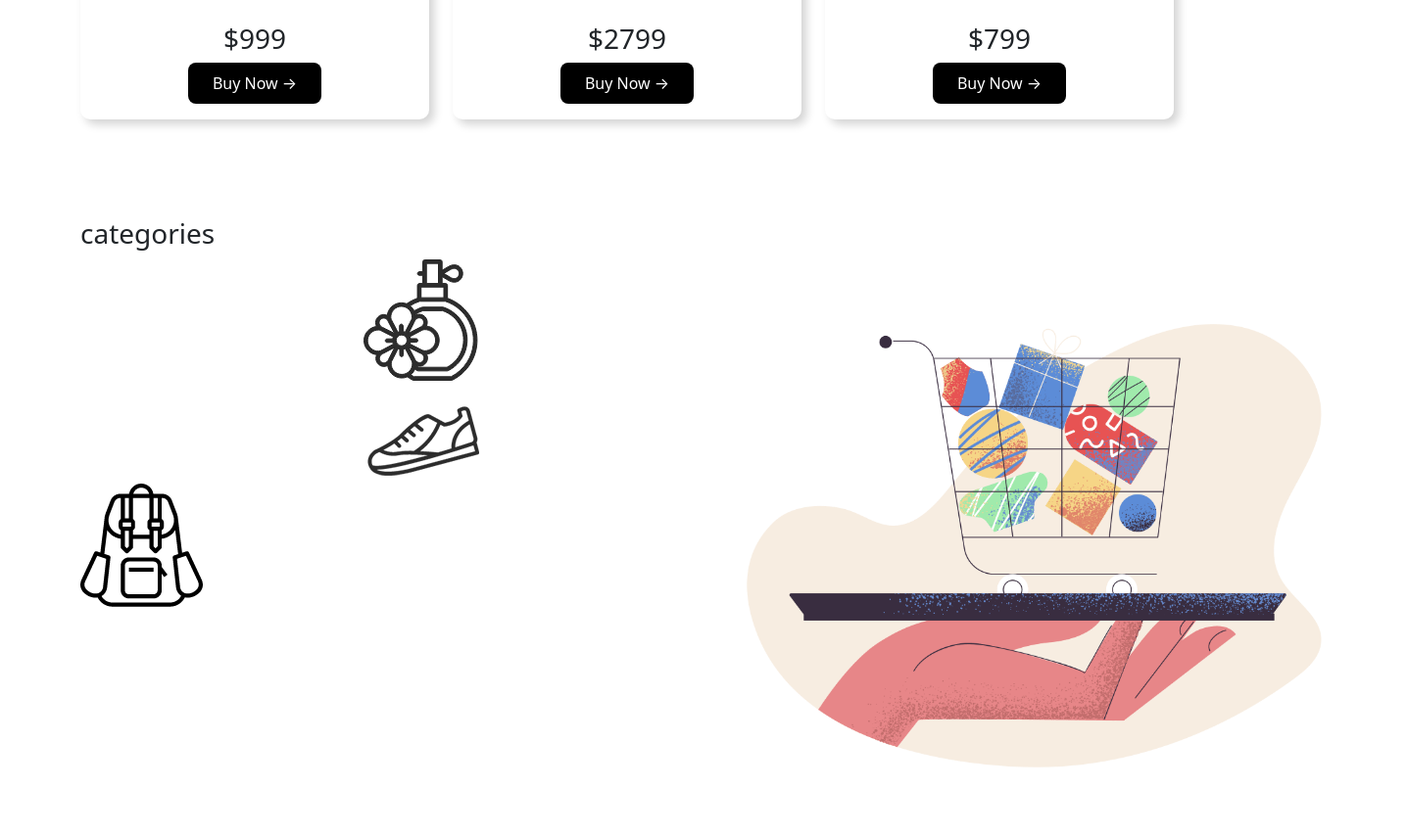
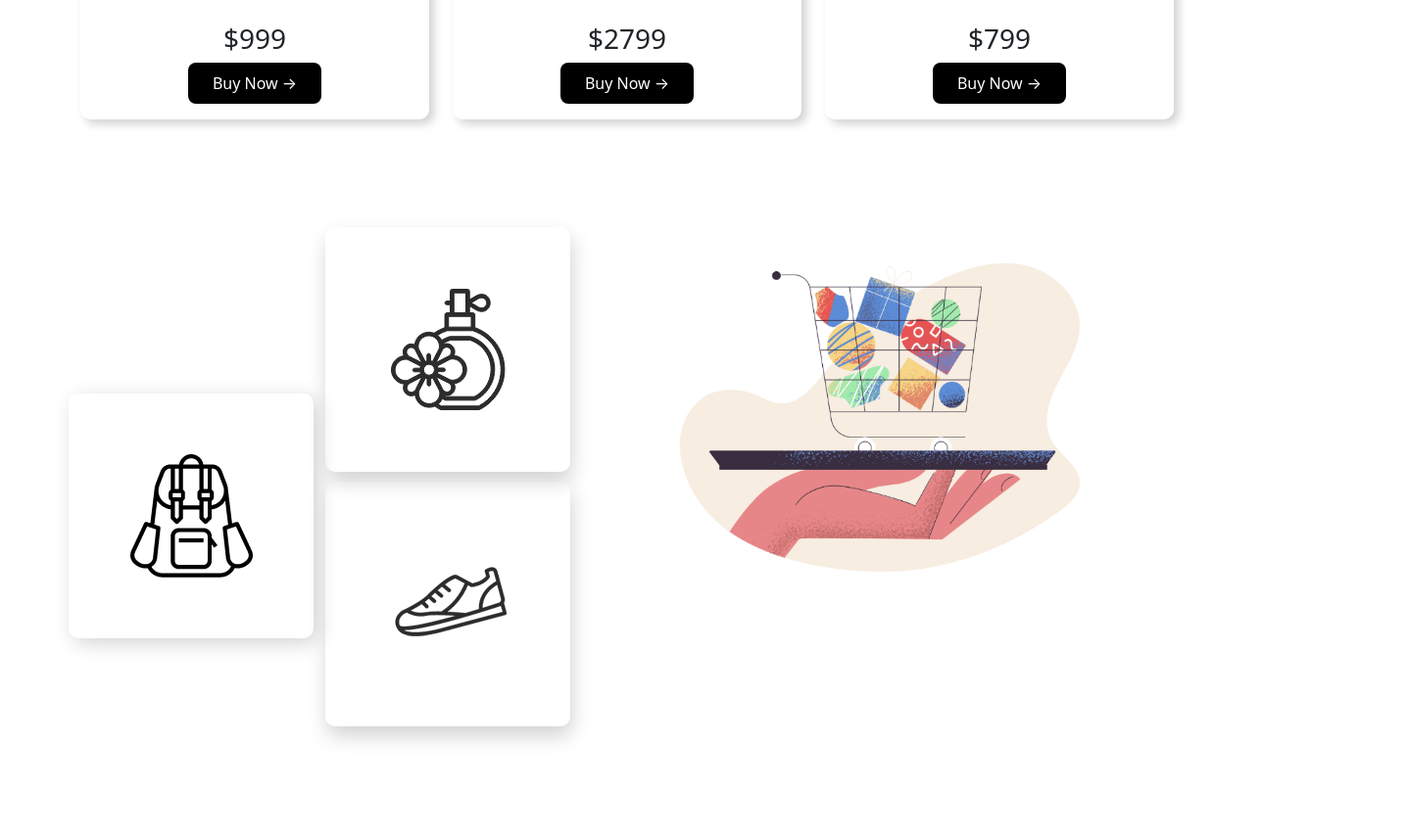
Before and after one commit to mdronysarker/hot-gadgets, a plain HTML site: page index.html in a window 1280 px wide. Shown: the part 1796-2650 px from the top of the page at 98% size, 1436 px wide, since content can reach past the window. Drawn offline with nearby package versions, Linux system fonts and the light colour scheme.

Commit message:
css added

```diff
--- a/index.html
+++ b/index.html
@@ -190,29 +190,27 @@
                 </div>
               </div>
              </div>
-             <div class="container ">
-               <h3>categories</h3>
-               <div class="row">
-                 <div class="col-md-3 d-flex align-items-center  ">
-
+            <div class="container">
+              <div class="row ">
+                <div class="col-md-3  d-flex align-items-center justify-content-center cat4">
                   <img src="images/Categories/bag.png" alt="">
-
                 </div>
-
                 <div class="col-md-3">
+                 <div class="cat3 d-flex align-items-center justify-content-center">
                   <img src="images/Categories/perfume.png" alt="">
-                      <div>
+                 </div>
+                  <div class="cat3 d-flex align-items-center justify-content-center">
                     <img src="images/Categories/shoe.png" alt="">
                   </div>
                 </div>
-                   <div class="col-md-6">
+
+
+
+                <div class="col-md-6 cat2">
                   <img src="images/Categories/pale-order.png" alt="">
-
                 </div>
               </div>
             </div>
-             </div>
-
 
     <script src="https://cdn.jsdelivr.net/npm/@popperjs/core@2.10.2/dist/umd/popper.min.js" integrity="sha384-7+zCNj/IqJ95wo16oMtfsKbZ9ccEh31eOz1HGyDuCQ6wgnyJNSYdrPa03rtR1zdB" crossorigin="anonymous"></script>
     <script src="https://cdn.jsdelivr.net/npm/bootstrap@5.1.3/dist/js/bootstrap.min.js" integrity="sha384-QJHtvGhmr9XOIpI6YVutG+2QOK9T+ZnN4kzFN1RtK3zEFEIsxhlmWl5/YESvpZ13" crossorigin="anonymous"></script>
--- a/style.css
+++ b/style.css
@@ -33,3 +33,24 @@
 .orange{
     color: orange;
 }
+
+.cat2 img{
+    width: 100%;
+}
+.cat3{
+
+    box-shadow: 2px 10px 20px  lightgray;
+    border-radius: 10px ;
+    margin-top: 10px;
+    width: 250px;
+    height: 250px;
+}
+.cat4{
+    border: none;
+    box-shadow: 5px 5px 20px lightgray;
+    border-radius: 10px ;
+    margin-top: 10px;
+    width: 250px;
+    height: 250px;
+    margin-top: 180px;
+}
```
Lines whose indentation alone changed are shown as unchanged.
